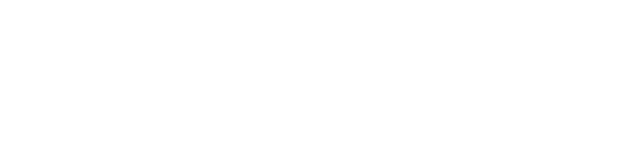
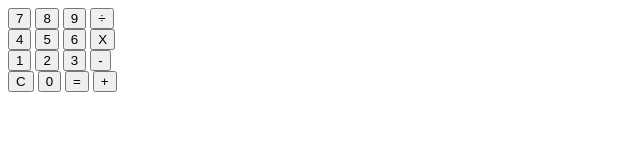
Before and after one commit to thomasgilmore/calculator, a plain HTML site: page index.html in a window 1280 px wide. Shown: the whole page, without its empty margins (0-640 px from the left). Drawn offline with Linux system fonts and the light colour scheme.

Commit message:
created buttons

```diff
--- a/index.html
+++ b/index.html
@@ -8,6 +8,27 @@
     </head>
     <body>
 
+        <button id="seven" class="seven">7</button>
+        <button id="eight" class="eight">8</button>
+        <button id="nine" class="nine">9</button>
+        <button id="divide" class="divde">&#247;</button>
+        <br>
+        <button id="four" class="four">4</button>
+        <button id="five" class="five">5</button>
+        <button id="six" class="six">6</button>
+        <button id="multiply" class="multiply">X</button>
+        <br>
+        <button id="one" class="one">1</button>
+        <button id="two" class="two">2</button>
+        <button id="three" class="three">3</button>
+        <button id="subtract" class="subtract">-</button>
+        <br>
+        <button id="clear" class="clear">C</button>
+        <button id="zero" class="zero">0</button>
+        <button id="equal" class="equal">=</button>
+        <button id="add" class="add">+</button>
+        <br>
+
         <script type="text/javascript" src="./script.js"></script>
     </body>
 </html>
```
